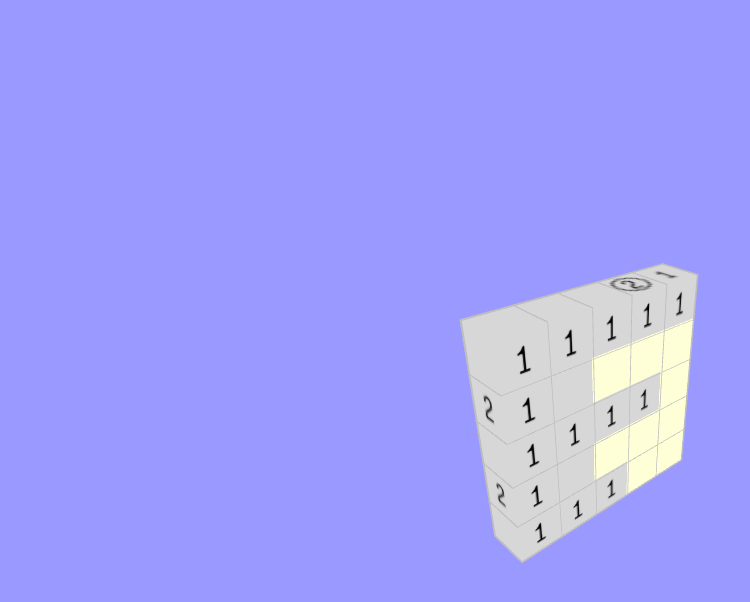
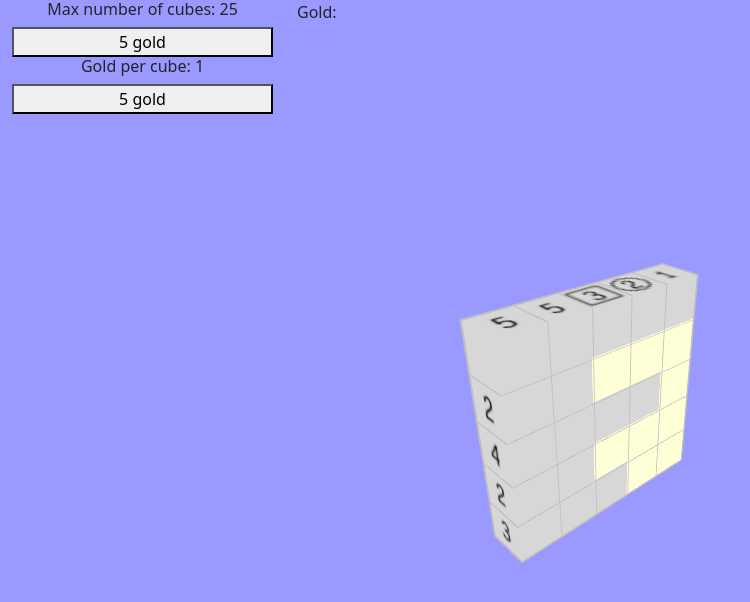
Before and after one commit to baraklevy20/picross-incremental, a website built with webpack: page src/index.html in a window 1280 px wide. Shown: the whole page, without its empty margins (0-750 px from the left). Built offline with nearby package versions, Linux system fonts and the light colour scheme; animation ran at ten frames a second.

Commit message:
Add game & dom comps and bootstrap

```diff
--- /dev/null
+++ b/src/components/dom.js
@@ -0,0 +1,57 @@
+import $ from 'jquery';
+import { Subject } from 'rxjs';
+
+export default class DomComponent {
+  constructor(gameObservable) {
+    this.observable = new Subject();
+
+    gameObservable.subscribe((event) => {
+      switch (event.type) {
+        case 'gold_changed':
+          DomComponent.onGoldChanged(event.gold);
+          break;
+        case 'upgrade_levelup':
+          DomComponent.onUpgradeLevelUp(event.upgrade);
+          break;
+        default:
+      }
+    });
+  }
+
+  addUpgradesUI(upgrades) {
+    Object.values(upgrades).forEach((upgrade) => {
+      const element = `
+        <h6 class="font-weight-light text-center text-nowrap">
+          ${upgrade.label}: <span id="${upgrade.name}-current">${upgrade.currentValue}</span> <span id='${upgrade.name}-next' style="display: none;">(${upgrade.nextValue})</span>
+        </h6>
+        <button id="${upgrade.name}-buy-button"><span id="${upgrade.name}-buy-button-value">${upgrade.cost}</span> gold</button>
+    `;
+
+      $(document).on('click', `#${upgrade.name}-buy-button`, () => {
+        this.observable.next({
+          type: 'buy-upgrade',
+          name: upgrade.name,
+        });
+      });
+
+      $(document).on('mouseover', `#${upgrade.name}-buy-button`, () => {
+        document.getElementById(`${upgrade.name}-next`).style.display = 'inline-block';
+      });
+
+      $(document).on('mouseleave', `#${upgrade.name}-buy-button`, () => {
+        document.getElementById(`${upgrade.name}-next`).style.display = 'none';
+      });
+      document.getElementById('upgrades').innerHTML += element;
+    });
+  }
+
+  static onUpgradeLevelUp(upgrade) {
+    $(`#${upgrade.name}-buy-button-value`).text(upgrade.cost);
+    $(`#${upgrade.name}-current`).text(upgrade.currentValue);
+    $(`#${upgrade.name}-next`).text(`(${upgrade.nextValue})`);
+  }
+
+  static onGoldChanged(gold) {
+    document.getElementById('goldValue').innerText = gold;
+  }
+}
--- /dev/null
+++ b/src/components/game.js
@@ -0,0 +1,135 @@
+import { Subject } from 'rxjs';
+
+export default class GameComponent {
+  constructor(puzzle) {
+    this.puzzle = puzzle;
+    this.observable = new Subject();
+    this.setGold(10);
+    // this.setNumberOfCubes(25);
+
+    this.upgrades = {
+      'max-cubes': {
+        name: 'max-cubes',
+        label: 'Max number of cubes',
+        baseCost: 5, // todo change
+        baseValue: 25,
+        level: 0,
+        nextValueFormula: (value) => value + 1,
+      },
+      'gold-per-cube': {
+        name: 'gold-per-cube',
+        label: 'Gold per cube',
+        baseCost: 5,
+        baseValue: 1,
+        level: 0,
+        nextValueFormula: (value) => value + 1,
+      },
+      // {
+      //   name: 'win-condition-multiplier',
+      //   label: 'Win condition multiplier',
+      //   currentValue: 2,
+      //   nextValue: 4,
+      //   level: 0,
+      //   price: 100,
+      // },
+      // {
+      //   name: 'win-condition-time',
+      //   label: 'Win condition time',
+      //   currentValue: 100,
+      //   nextValue: 105,
+      //   level: 0,
+      //   price: 100,
+      //   addPercentage: true,
+      // },
+      // {
+      //   name: 'win-condition-mistakes',
+      //   label: 'Win condition mistakes allowed',
+      //   currentValue: 0,
+      //   nextValue: 1,
+      //   level: 0,
+      //   price: 100,
+      // },
+      // {
+      //   name: 'winning-animation-time',
+      //   label: 'Winning animation time',
+      //   currentValue: 3,
+      //   nextValue: 2.8,
+      //   level: 0,
+      //   price: 100,
+      // },
+    };
+
+    this.calculateUpgradesValues();
+  }
+
+  buyUpgrade(upgradeName) {
+    const upgrade = this.upgrades[upgradeName];
+    // if (upgrade.cost <= this.gold) {
+    this.setGold(this.gold - upgrade.cost);
+    upgrade.level += 1;
+    GameComponent.calculateUpgradeValues(upgrade);
+    this.observable.next({
+      type: 'upgrade_levelup',
+      upgrade,
+    });
+    // }
+  }
+
+  calculateUpgradesValues() {
+    Object.values(this.upgrades).forEach((upgrade) => {
+      GameComponent.calculateUpgradeValues(upgrade);
+    });
+  }
+
+  static calculateUpgradeValues(upgrade) {
+    upgrade.cost = Math.ceil(upgrade.baseCost * (1.15 ** upgrade.level));
+    upgrade.currentValue = upgrade.nextValue || upgrade.baseValue;
+    upgrade.nextValue = upgrade.nextValueFormula(upgrade.currentValue);
+  }
+
+  init() {
+    // this is not working because nobody is subscribed to the observable.
+    // we need the other components to first subscribe and then do setGold.
+    // so maybe we'll call all the init functions AFTER we set the obserable.
+    // this.setGold(10);
+  }
+
+  onDestroyedCube() {
+    this.setGold(this.gold + this.getGoldPerDestroyedCube());
+  }
+
+  onPuzzleComplete() {
+    this.setGold(this.gold + this.puzzle.numberOfSolids);
+  }
+
+  setGold(gold) {
+    if (this.gold === gold) {
+      return;
+    }
+
+    this.gold = gold;
+    this.observable.next({
+      type: 'gold_changed',
+      gold: this.gold,
+    });
+  }
+
+  getGoldPerDestroyedCube() {
+    return this.upgrades['gold-per-cube'].currentValue;
+  }
+
+  getObservable() {
+    return this.observable;
+  }
+
+  setDomObservable(observable) {
+    observable.subscribe((event) => {
+      switch (event.type) {
+        case 'buy-upgrade':
+          this.buyUpgrade(event.name);
+          break;
+        default:
+      }
+    });
+  }
+}
--- a/src/components/puzzle.js
+++ b/src/components/puzzle.js
@@ -30,6 +30,14 @@ export default class PuzzleComponent {
         state,
       };
     })));
+    this.numberOfSolids = this.calculateNumberOfSolids();
+  }
+
+  calculateNumberOfSolids() {
+    return this.cubes
+      .reduce((s1, face) => s1 + face
+        .reduce((s2, line) => s2 + line
+          .reduce((s3, cube) => s3 + (cube.state === 'part' ? 1 : 0), 0), 0), 0);
   }
 
   removeClues() {
@@ -61,10 +69,10 @@ export default class PuzzleComponent {
       // return added + removed ** 2;
       // // Special case
       if (changes.length === 1 && lineWithoutZeroes.length === 1) {
-        // return 2;
+        return 2;
       }
-      // return changes.length / lineWithoutZeroes.length;
-      return changes.length;
+      return changes.length / lineWithoutZeroes.length;
+      // return changes.length;
     });
     clues = clues.map((c, i) => ({ ...c, score: scores[i] }));
 
--- a/src/index.html
+++ b/src/index.html
@@ -3,7 +3,10 @@
 
 <head>
   <meta charset="utf-8">
+  <meta name="viewport" content="width=device-width, initial-scale=1">
   <title>My first three.js app</title>
+  <link href="https://cdn.jsdelivr.net/npm/bootstrap@5.0.0-beta2/dist/css/bootstrap.min.css" rel="stylesheet"
+    integrity="sha384-BmbxuPwQa2lc/FVzBcNJ7UAyJxM6wuqIj61tLrc4wSX0szH/Ev+nYRRuWlolflfl" crossorigin="anonymous">
   <style>
     body {
       margin: 0;
@@ -11,16 +14,34 @@
 
     #preloadfont {
       font-family: CrashNumberingGothic;
-      opacity:0;
-      height:0;
-      width:0;
-      display:inline-block;
+      opacity: 0;
+      height: 0;
+      width: 0;
+      display: inline-block;
+    }
+
+    .container {
+      position: absolute;
+      z-index: 100;
     }
   </style>
 </head>
 
 <body oncontextmenu="return false;">
   <div id="preloadfont">.</div>
+  <div class="container">
+    <div class="row">
+      <div class="col-sm-3">
+        <div id="upgrades" class="d-flex flex-column"></div>
+      </div>
+      <div id="gold" class="col-sm">
+        Gold: <span id="goldValue"></span>
+      </div>
+    </div>
+    <script src="https://cdn.jsdelivr.net/npm/bootstrap@5.0.0-beta2/dist/js/bootstrap.bundle.min.js"
+      integrity="sha384-b5kHyXgcpbZJO/tY9Ul7kGkf1S0CWuKcCD38l8YkeH8z8QjE0GmW1gYU5S9FOnJ0"
+      crossorigin="anonymous"></script>
+
 </body>
 
 </html>
--- a/src/index.js
+++ b/src/index.js
@@ -4,6 +4,8 @@ import InputComponent from './components/input';
 import PhysicsComponent from './components/physics';
 import RenderComponent from './components/render';
 import PuzzleComponent from './components/puzzle';
+import GameComponent from './components/game';
+import DomComponent from './components/dom';
 
 const cubeSize = 1;
 let isPuzzleComplete = false;
@@ -14,6 +16,8 @@ let inputComponent;
 let physicsComponent;
 let renderComponent;
 let puzzleComponent;
+let gameComponent;
+let domComponent;
 
 const animate = () => {
   requestAnimationFrame(animate);
@@ -26,6 +30,7 @@ const animate = () => {
   renderer.render(scene, camera);
 };
 
+// todo move this entire function to render and let render subscribe to input observable
 const onMove = (mouse) => {
   const newIntersectedCube = physicsComponent.getIntersectedObject(mouse);
 
@@ -66,9 +71,11 @@ const onMouseClick = (mouse) => {
         if (mouse.button === 'left') {
           puzzleComponent.destroyCube(clickedCubeMesh.cube);
           renderComponent.destroyCube(clickedCubeMesh);
+          gameComponent.onDestroyedCube();
 
           if (puzzleComponent.isSolved()) {
             console.log('good job');
+            gameComponent.onPuzzleComplete();
             isPuzzleComplete = true;
           }
         } else if (mouse.button === 'right') {
@@ -109,6 +116,11 @@ const initComponents = () => {
   renderComponent.createPuzzleMesh(puzzleComponent);
   inputComponent = new InputComponent();
   physicsComponent = new PhysicsComponent(renderComponent.pivot);
+  gameComponent = new GameComponent(puzzleComponent);
+  domComponent = new DomComponent(gameComponent.getObservable());
+  gameComponent.setDomObservable(domComponent.observable);
+
+  domComponent.addUpgradesUI(gameComponent.upgrades);
 
   inputComponent.getObservable().subscribe(({ type, mouse }) => {
     switch (type) {
```
